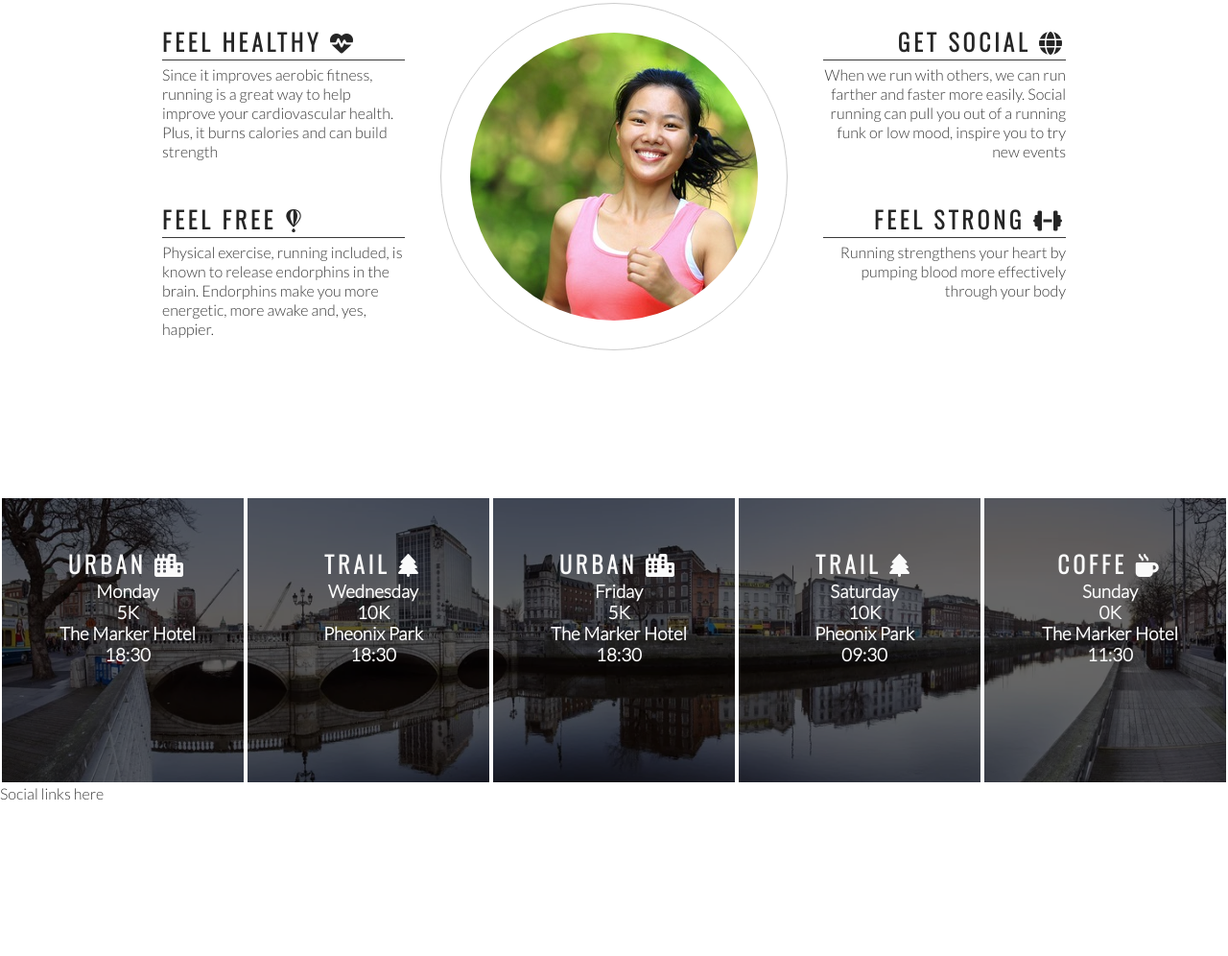
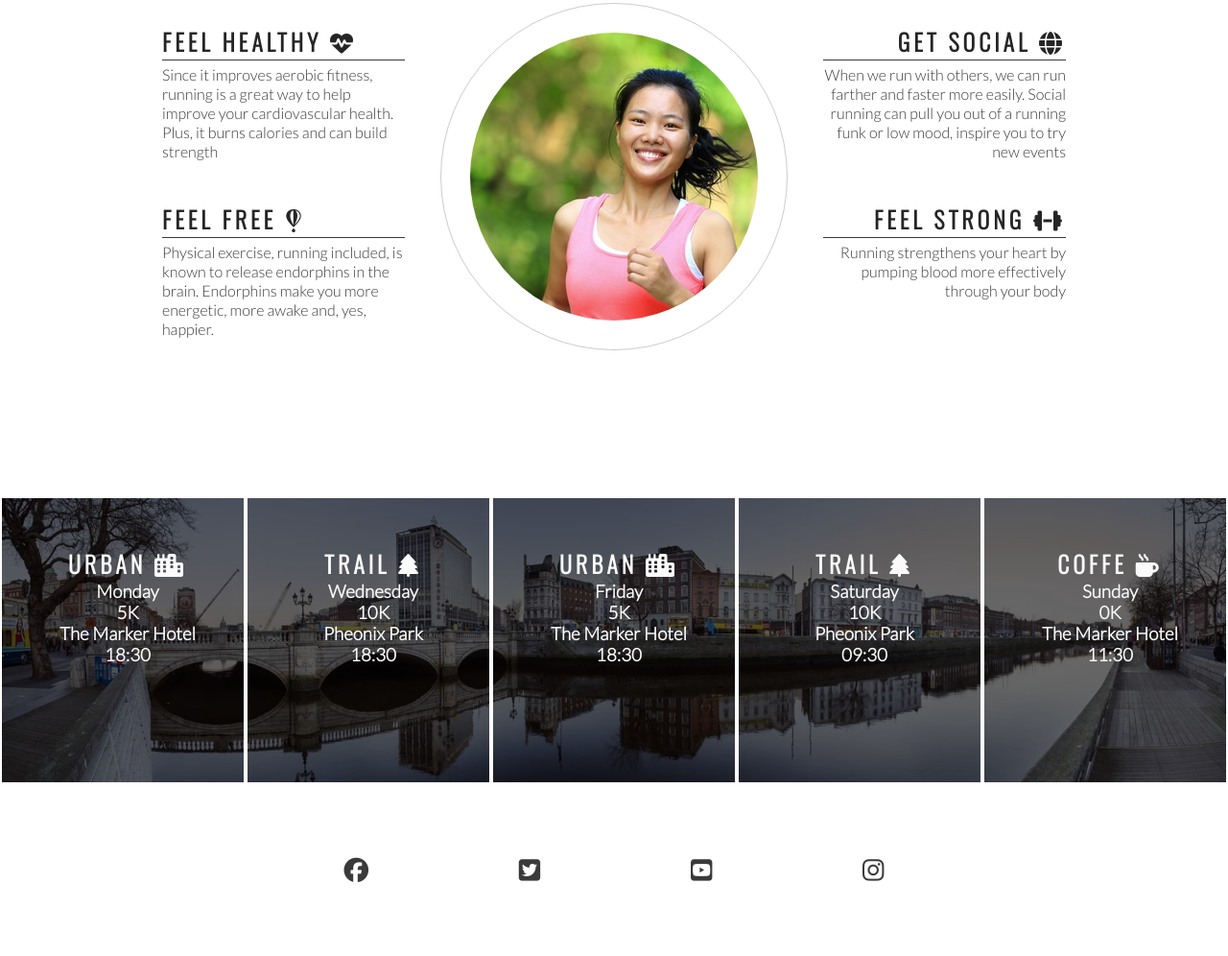
Before and after one commit to FilipWirsen/Love_Running, a plain HTML site: page index.html in a window 1280 px wide. Shown: the part 778-1774 px from the top of the page at 96% size. Before the commit the page ends 1614 px from the top, so only its background shows below. Drawn offline with nearby package versions, Linux system fonts and the light colour scheme.

Commit message:
Add footer icons and links and style

```diff
--- a/assets/css/style.css
+++ b/assets/css/style.css
@@ -209,3 +209,24 @@ hr{
 #times h2 {
     color: #fafafa;
 }
+
+/* footer */
+
+footer {
+    height: 150px;
+}
+
+.social-networks {
+    text-align: center;
+}
+
+.social-networks > li {
+    display: inline;
+}
+
+.social-networks i {
+    font-size: 160%;
+    margin: 1%;
+    padding: 5%;
+    color: #3a3a3a;
+}
--- a/index.html
+++ b/index.html
@@ -109,7 +109,20 @@
     </div>
     </section>
     <footer>
-        Social links here
+        <ul class="social-networks">
+            <li>
+                <a href="https.facebook.com" target="_blank" rel="noopener" aria-label="Visit our facebook page (opens in new tab)"><i class="fab fa-facebook"></i></a>
+            </li>
+            <li>
+                <a href="https://twitter.com" target="_blank" rel="noopener" aria-label="Visit our twitter page (opens in new tab)"><i class="fab fa-twitter-square"></i></a>
+            </li>
+            <li>
+                <a href="https://www.youtube.com/" target="_blank" rel="noopener" aria-label="Visit our youtube page (opens in new tab)"><i class="fab fa-youtube-square"></i></a>
+            </li>
+            <li>
+                <a href="https://www.instagram.com/" target="_blank" rel="noopener" aria-label="Visit our instagram page (opens in new tab)"><i class="fab fa-instagram"></i></a>
+            </li>
+        </ul>
     </footer>
 
     <!-- Font Awsome-->
```
